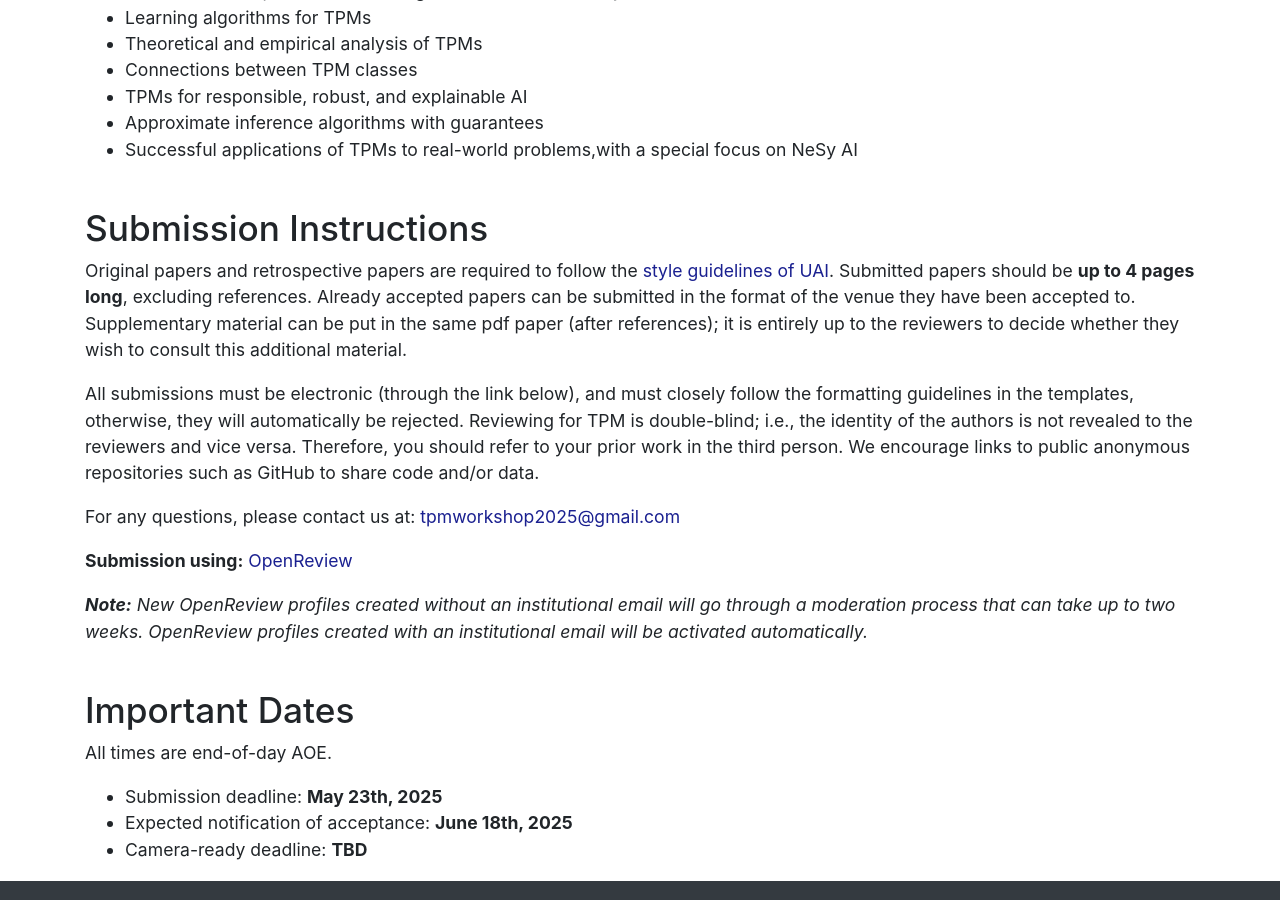
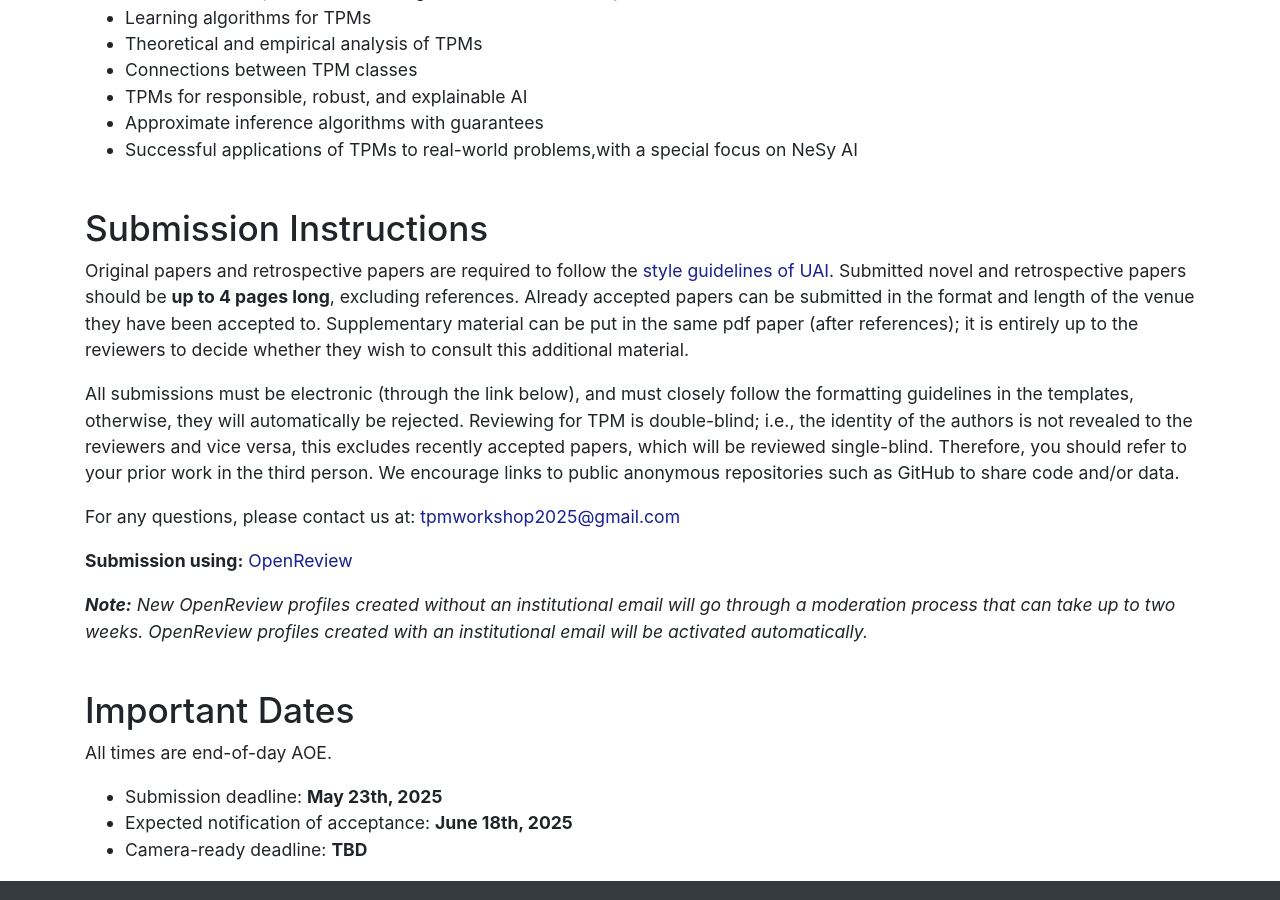
Before and after one commit to tractable-probabilistic-modeling/tpm2025, a Jekyll site: the page built from _pages/cfp.md, in a window 1280 px wide and 900 px high, scrolled down 866 px. Built offline with Jekyll 4.4.1, drawn with Linux system fonts in a browser that asks for light colours.

Commit message:
Clearify CFP

```diff
--- a/_pages/cfp.md
+++ b/_pages/cfp.md
@@ -25,12 +25,12 @@ Topics of interest include, but are not limited to:
 
 ## Submission Instructions
 Original papers and retrospective papers are required to follow the [style guidelines of UAI](https://www.auai.org/uai2025/submission_instructions).
-Submitted papers should be **up to 4 pages long**, excluding references.
-Already accepted papers can be submitted in the format of the venue they have been accepted to.
+Submitted novel and retrospective papers should be **up to 4 pages long**, excluding references.
+Already accepted papers can be submitted in the format and length of the venue they have been accepted to.
 Supplementary material can be put in the same pdf paper (after references); it is entirely up to the reviewers to decide whether they wish to consult this additional material.
 
 All submissions must be electronic (through the link below), and must closely follow the formatting guidelines in the templates, otherwise, they will automatically be rejected.
-Reviewing for TPM is double-blind; i.e., the identity of the authors is not revealed to the reviewers and vice versa.
+Reviewing for TPM is double-blind; i.e., the identity of the authors is not revealed to the reviewers and vice versa, this excludes recently accepted papers, which will be reviewed single-blind.
 Therefore, you should refer to your prior work in the third person.
 We encourage links to public anonymous repositories such as GitHub to share code and/or data.
 
```
Also changed, not shown: index.md (+2 -2 lines).
